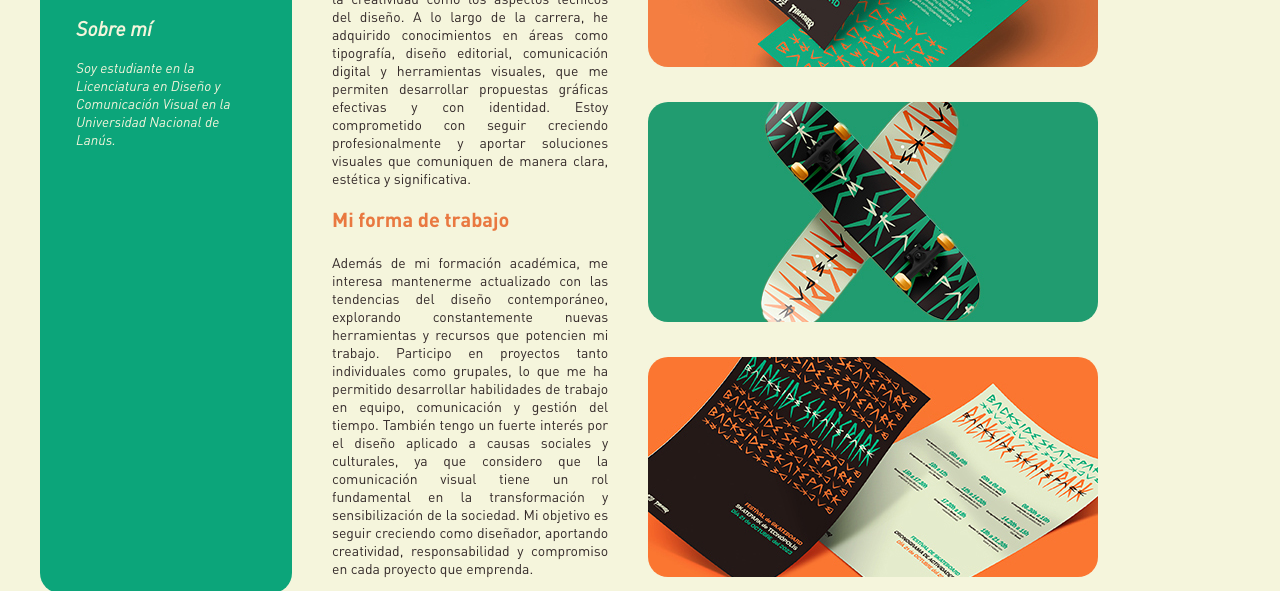
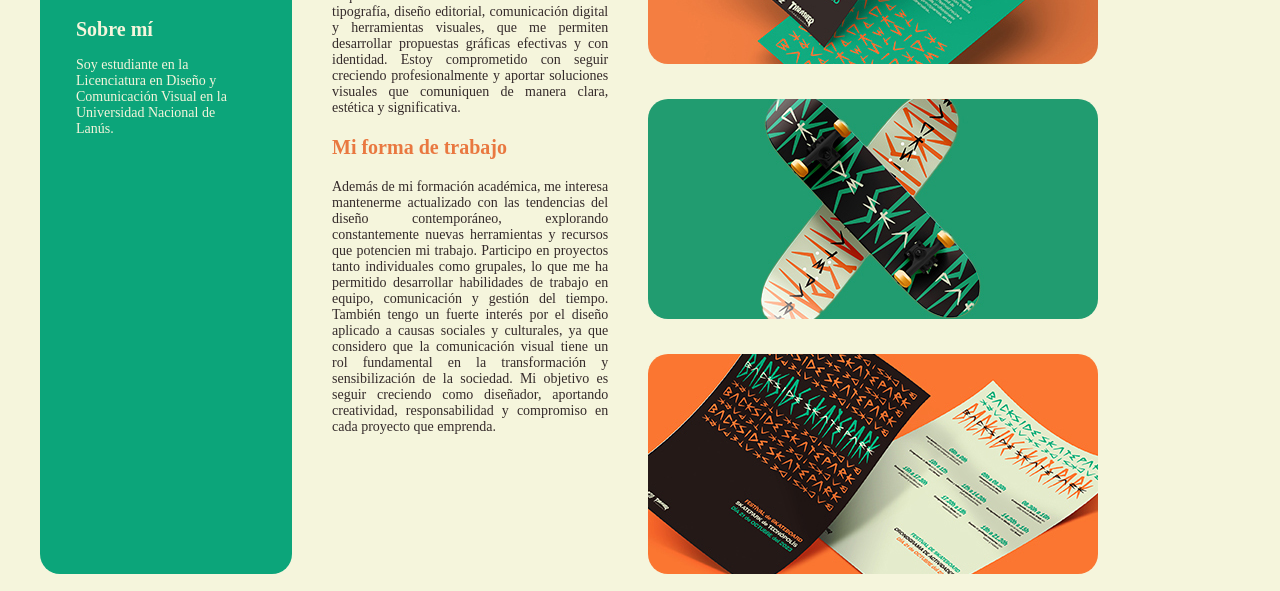
Before and after one commit to urielwl/Ejercicio-Compu3, a plain HTML site: page index.html in a window 1280 px wide. Shown: the part 437-1028 px from the top of the page. Drawn offline with Linux system fonts and the light colour scheme.

Commit message:
Entrega Final TP3

```diff
--- a/estilos.css
+++ b/estilos.css
@@ -47,27 +47,6 @@ h4 {
     color:#f5f5dc;
     font-size: 14px;
     font-weight:initial;
-}
-
-@font-face {
-    font-family: "DinPRO";
-    src: url(fonts/DINPro.otf), format(opentype);
-    font-weight: normal;
-    font-style: normal;
-}
-
-@font-face {
-    font-family: "DinPRO-Bold";
-    src: url(fonts/DINPro-Bold.otf), format(opentype);
-    font-weight: normal;
-    font-style: normal;
-}
-
-@font-face {
-    font-family: "DinPRO-Italic";
-    src: url(fonts/DINPro-Italic.otf), format(opentype);
-    font-weight: normal;
-    font-style: normal;
 }
 
 p {
```
